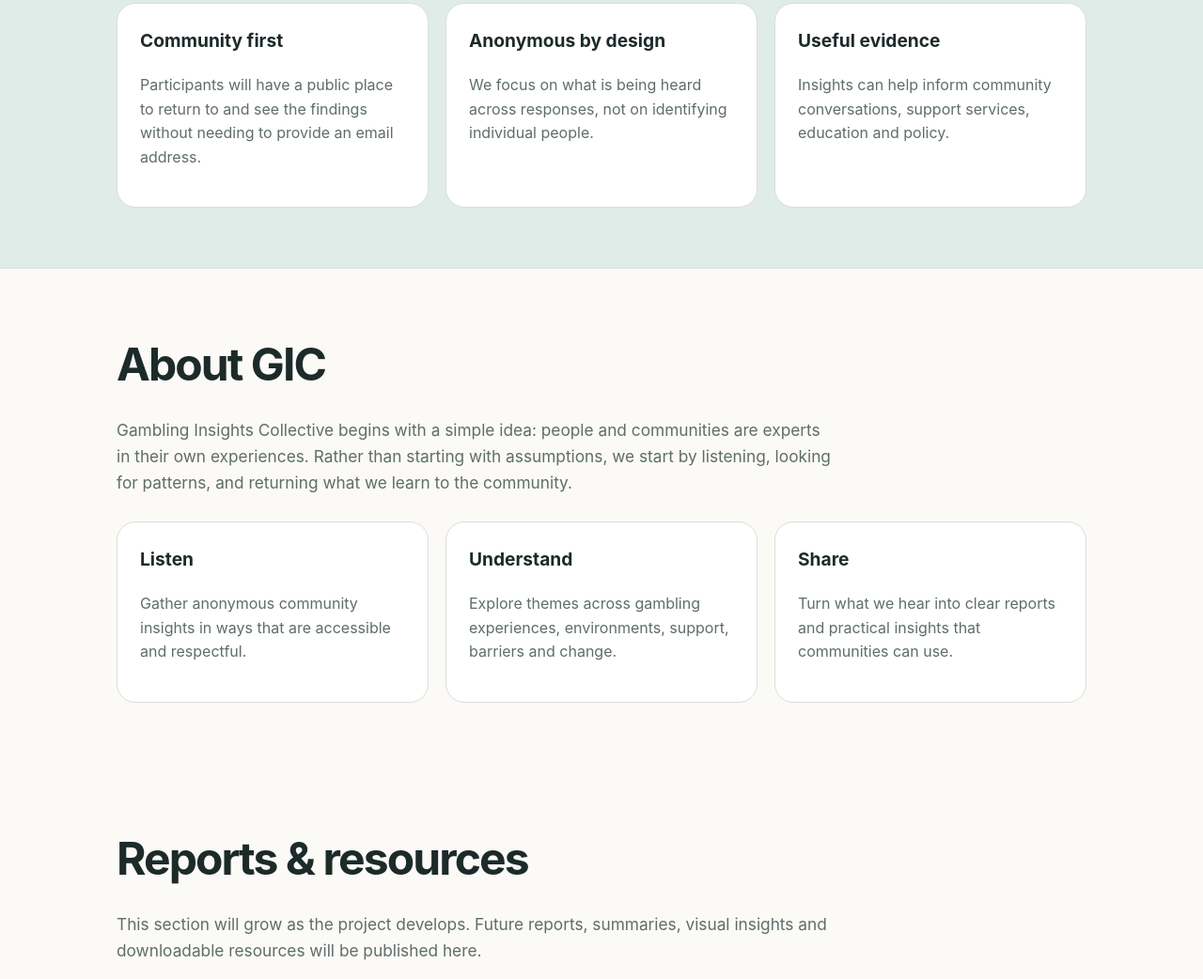
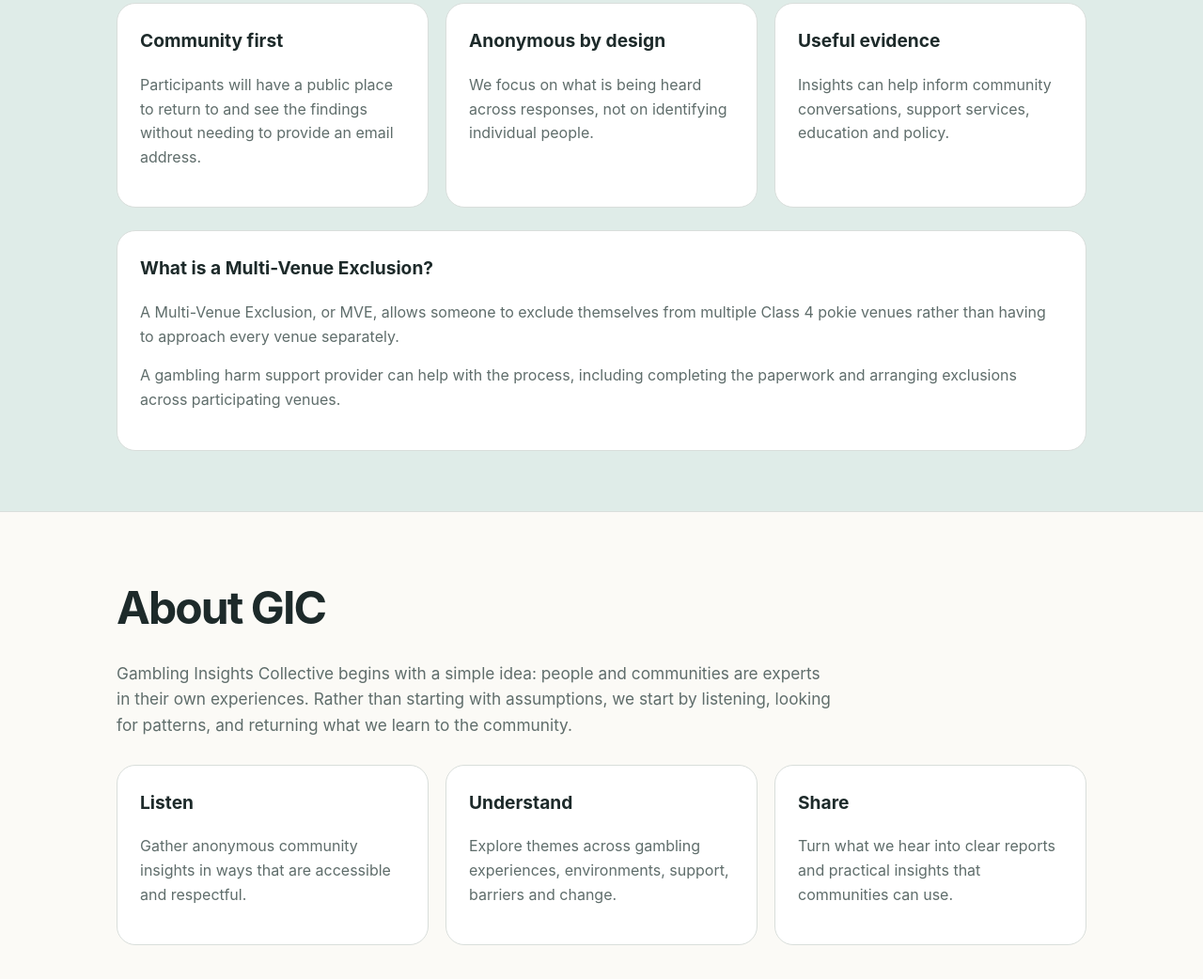
Before and after one commit to hanaed-alt/gambling-insights-collective, a plain HTML site: page index.html in a window 1280 px wide. Shown: the part 1940-2982 px from the top of the page at 94% size. Drawn offline with Linux system fonts and the light colour scheme.

Commit message:
Add early GIC findings and MVE information

```diff
--- a/index.html
+++ b/index.html
@@ -127,8 +127,23 @@
           <p>Insights can help inform community conversations, support services, education and policy.</p>
         </div>
       </div>
+      <div class="card" style="margin-top:24px;">
+  <h3>What is a Multi-Venue Exclusion?</h3>
+
+  <p>
+    A Multi-Venue Exclusion, or MVE, allows someone to exclude themselves
+    from multiple Class 4 pokie venues rather than having to approach every
+    venue separately.
+  </p>
+
+  <p style="margin-top:12px;">
+    A gambling harm support provider can help with the process, including
+    completing the paperwork and arranging exclusions across participating venues.
+  </p>
     </div>
+      </div>
   </section>
+
 
   <section id="about">
     <div class="wrap">
```
